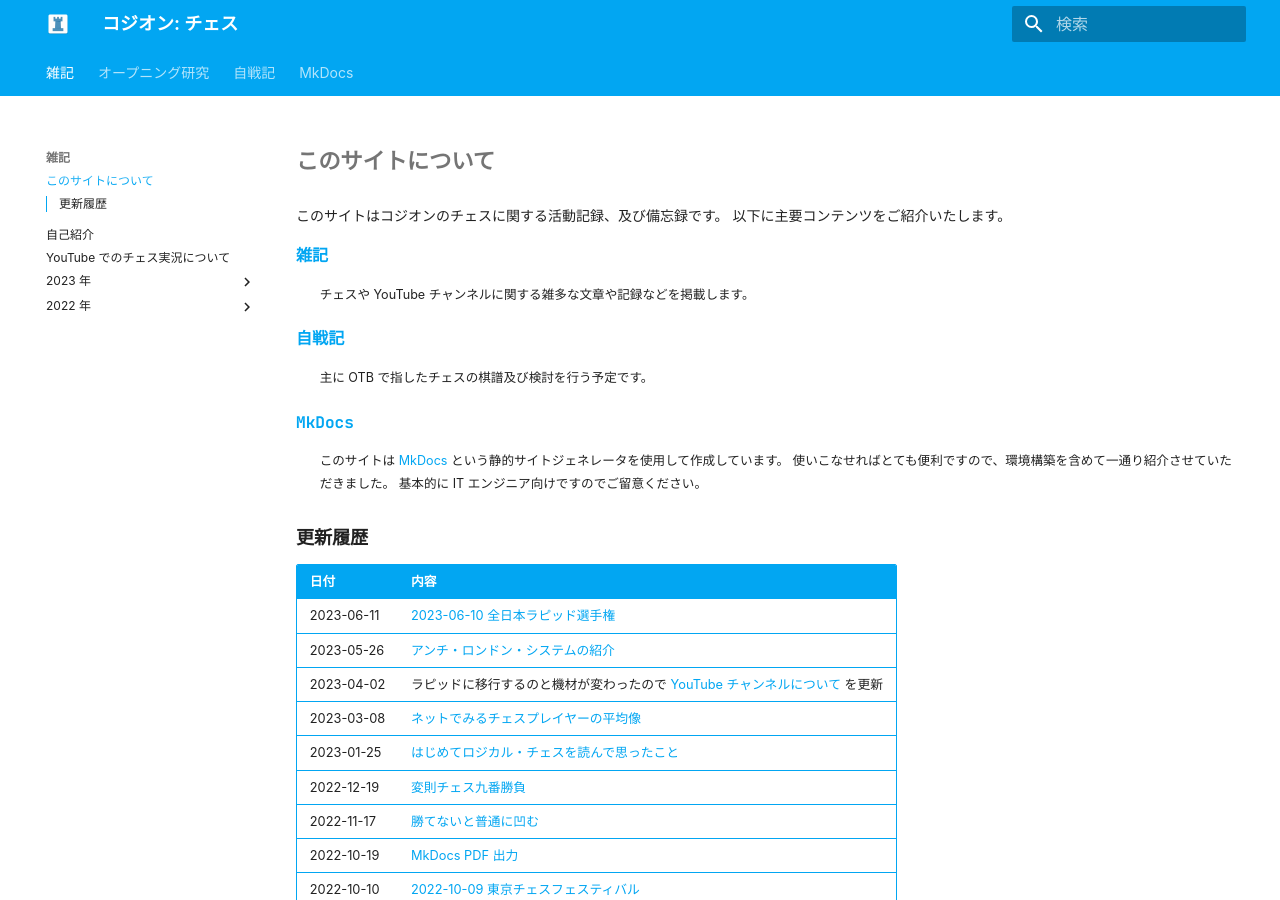
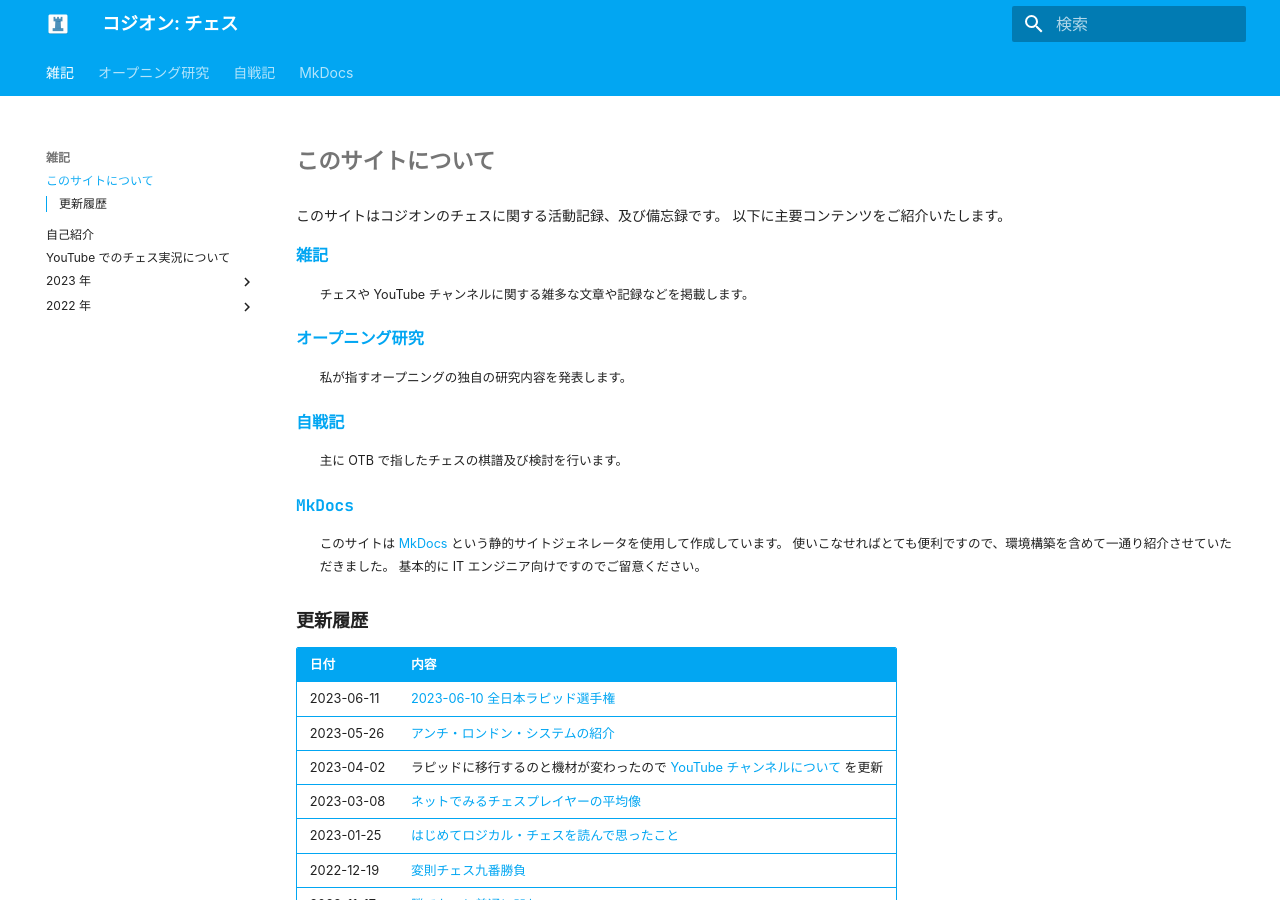
Before and after one commit to kojion/chess, an MkDocs documentation site: the page built from docs/index.md, in a window 1280 px wide and 900 px high. Built offline with MkDocs 1.6.1 and Material for MkDocs 9.7.7, drawn with Linux system fonts in a browser that asks for light colours; some web fonts are replaced; comment, search, counter and statistics services are not loaded.

Commit message:
記述を若干修正

```diff
--- a/docs/index.md
+++ b/docs/index.md
@@ -6,8 +6,11 @@
 [雑記](note/introduction.md)
 :   チェスや YouTube チャンネルに関する雑多な文章や記録などを掲載します。
 
+[オープニング研究](opening/anti-london-system/001.md)
+:   私が指すオープニングの独自の研究内容を発表します。
+
 [自戦記](otb/2022/1009.md)
-:   主に OTB で指したチェスの棋譜及び検討を行う予定です。
+:   主に OTB で指したチェスの棋譜及び検討を行います。
 
 [MkDocs](mkdocs/001.md)
 :   このサイトは [MkDocs](https://www.mkdocs.org/) という静的サイトジェネレータを使用して作成しています。
```
Also changed, not shown: docs/otb/2023/0610.md (+2 -2 lines).
